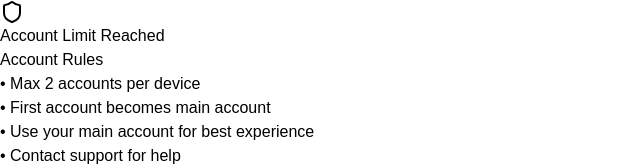
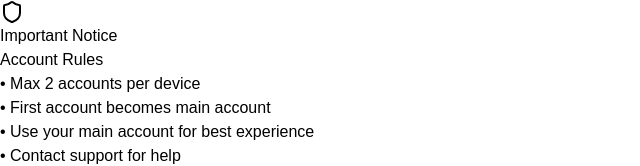
Before and after one commit to primev1bots/freebox_primev1, a React (Vite) app: page / in a window 1280 px wide. Shown: the top 166 px of the page, without its empty margins (0-640 px from the left). Built offline with nearby package versions, Linux system fonts and the light colour scheme.

Commit message:
Update Splashscreen.tsx

```diff
--- a/src/components/Splashscreen.tsx
+++ b/src/components/Splashscreen.tsx
@@ -49,7 +49,7 @@ const SplashScreen: React.FC<SplashScreenProps> = ({
           transition={{ delay: 0.3 }}
           className="text-3xl font-bold mb-4 bg-gradient-to-r from-blue-400 via-indigo-300 to-cyan-400 bg-clip-text text-transparent"
         >
-          Account Limit Reached
+          Important Notice
         </motion.h1>
 
         {/* Main Account Info */}
```
